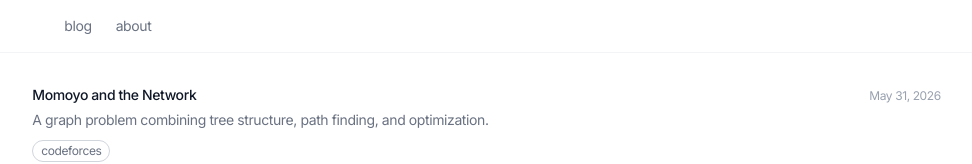
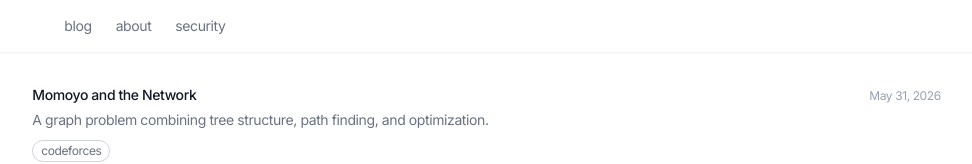
Before and after one commit to dsuyu1/blog, a Next.js app: page / in a window 1280 px wide. Shown: the top 164 px of the page, without its empty margins (146-1118 px from the left). Built offline with nearby package versions, Linux system fonts and the light colour scheme.

Commit message:
added the security tab to the navbar

```diff
--- a/app/layout.tsx
+++ b/app/layout.tsx
@@ -7,7 +7,7 @@ import { Analytics } from '@vercel/analytics/react';
 const inter = Inter({ subsets: ['latin'] });
 
 export const metadata: Metadata = {
-  metadataBase: new URL('https://next-mdx-blog.vercel.app'),
+  metadataBase: new URL('https://damianvillarreal.com'),
   alternates: {
     canonical: '/'
   },
@@ -53,6 +53,9 @@ function Nav() {
       <a href="/about" className="text-sm text-gray-500 dark:text-gray-400 hover:text-gray-900 dark:hover:text-gray-100 transition-colors">
         about
       </a>
+      <a href="https://security.damianvillarreal.com" className="text-sm text-gray-500 dark:text-gray-400 hover:text-gray-900 dark:hover:text-gray-100 transition-colors">
+        security
+      </a>
     </nav>
   );
 }
--- a/app/sitemap.ts
+++ b/app/sitemap.ts
@@ -1,7 +1,7 @@
 import { promises as fs } from 'fs';
 import path from 'path';
 
-const SITE_URL = 'https://damian.villarreal.com';
+const SITE_URL = 'https://damianvillarreal.com';
 
 async function getNoteSlugs(dir: string) {
   const entries = await fs.readdir(dir, {
```
